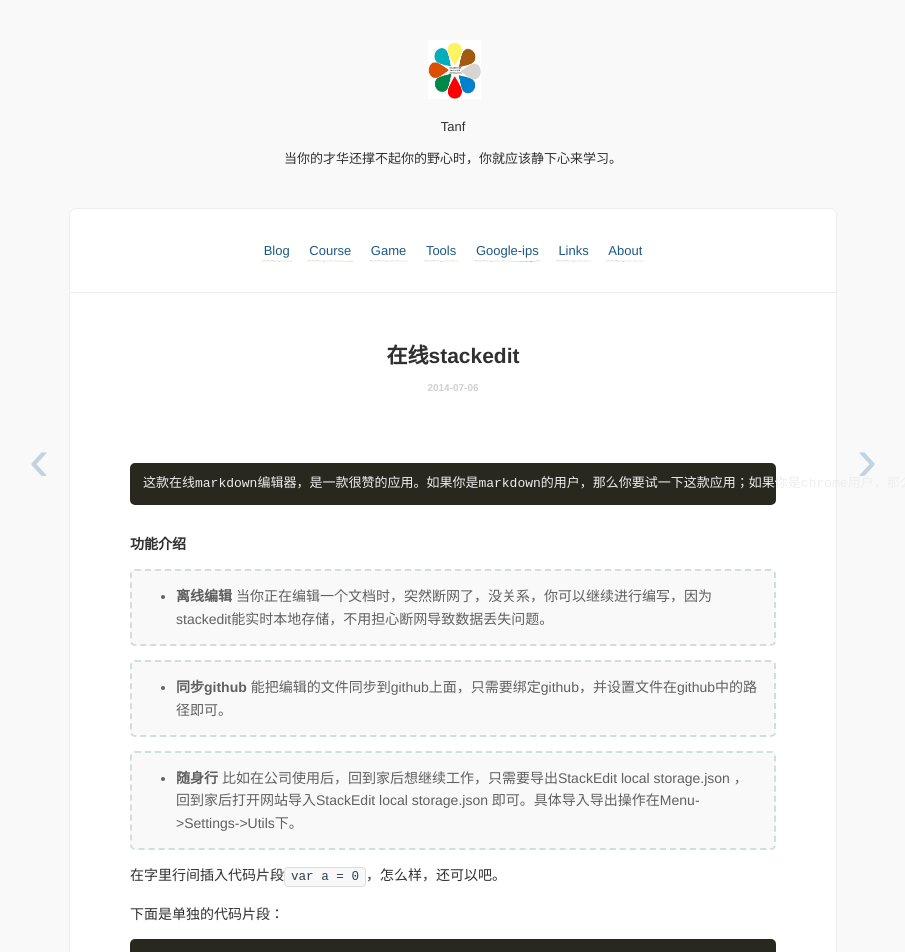
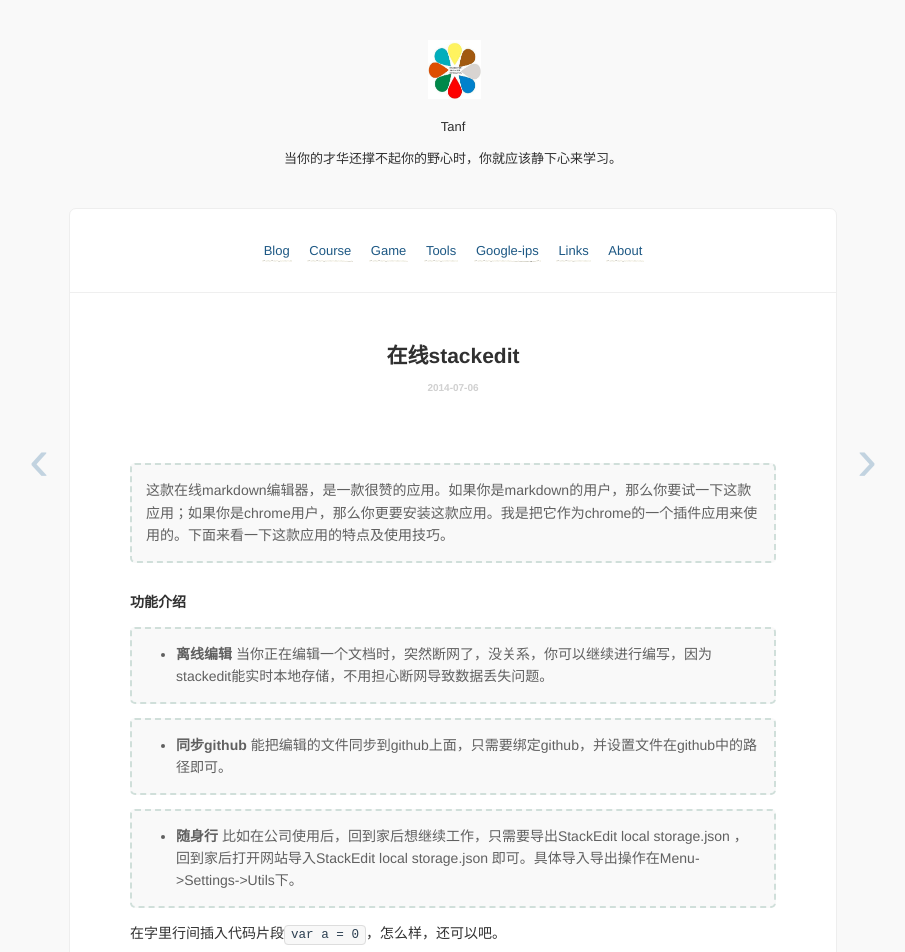
Before and after one commit to tandaly/blog, a Jekyll site: the page built from _posts/2014-07-06-stackedit.md, in a window 1280 px wide. Shown: the top 952 px of the page, without its empty margins (187-1092 px from the left). Built offline with Jekyll 4.4.1, drawn with Linux system fonts in a browser that asks for light colours; Markdown is read by kramdown in place of the engine named in the settings; comment, search, counter and statistics services are not loaded.

````diff
--- a/_posts/2014-07-06-stackedit.md
+++ b/_posts/2014-07-06-stackedit.md
@@ -4,9 +4,9 @@ title: 在线stackedit
 date: 2014-07-6 17:32:10
 ---
 
-```
-这款在线markdown编辑器，是一款很赞的应用。如果你是markdown的用户，那么你要试一下这款应用；如果你是chrome用户，那么你更要安装这款应用。我是把它作为chrome的一个插件应用来使用的。下面来看一下这款应用的特点及使用技巧。
-```
+
+>这款在线markdown编辑器，是一款很赞的应用。如果你是markdown的用户，那么你要试一下这款应用；如果你是chrome用户，那么你更要安装这款应用。我是把它作为chrome的一个插件应用来使用的。下面来看一下这款应用的特点及使用技巧。
+>
 
 #### **功能介绍**
 
````
